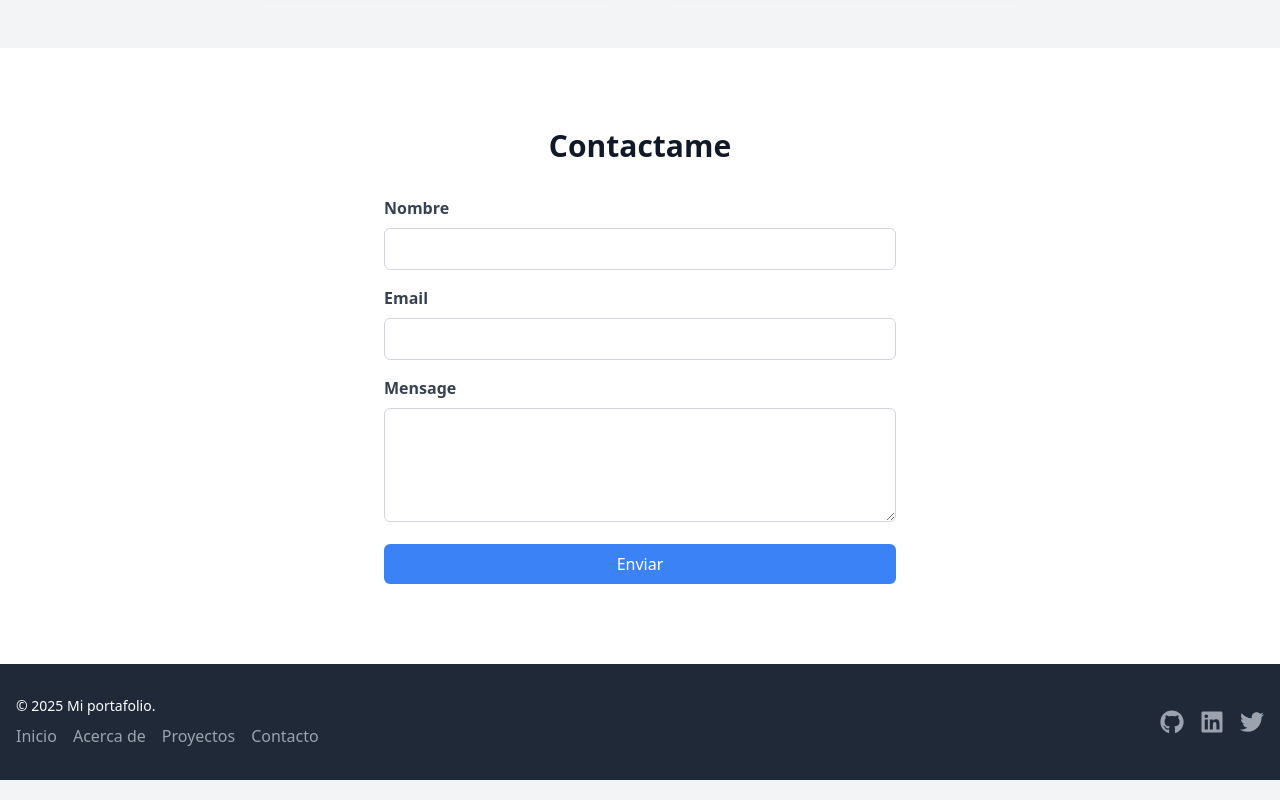
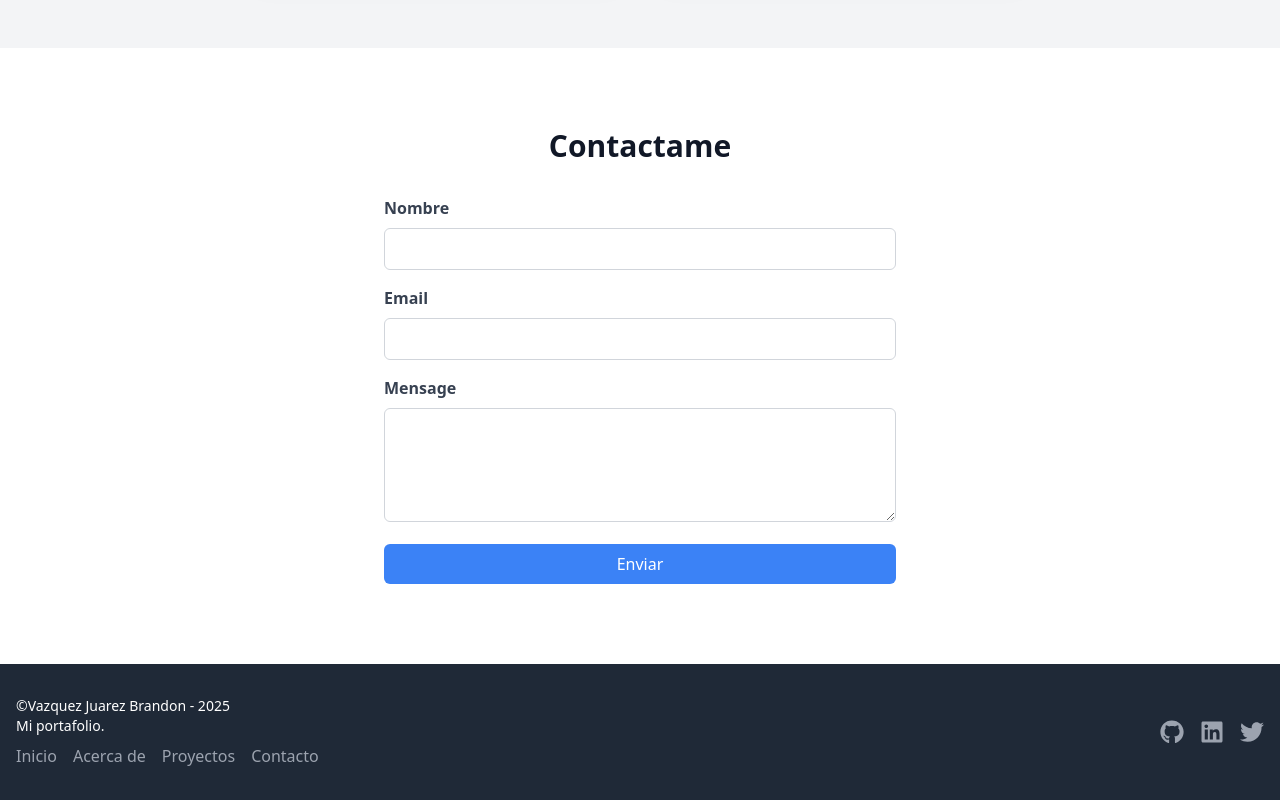
Before and after one commit to bvazquezj/PortFolioBrandon, a React (Vite) app: page / in a window 1280 px wide. Shown: the part 2373-3173 px from the top of the page. Built offline with nearby package versions, Linux system fonts and the light colour scheme.

Commit message:
fixed: correction for copyright

```diff
--- a/src/components/Footer.jsx
+++ b/src/components/Footer.jsx
@@ -14,7 +14,7 @@ const Footer = () => {
         transition={{ duration: 0.5 }}
         className="mb-4 md:mb-0 text-center md:text-left"
         >
-        <p className="text-sm">&copy; 2025 Mi portafolio.</p>
+        <p className="text-sm">&copy;Vazquez Juarez Brandon - 2025 <br />Mi portafolio.</p>
         <div className="flex flex-col md:flex-row md:space-x-4 mt-2">
           <Link
           to="inicio"
```
